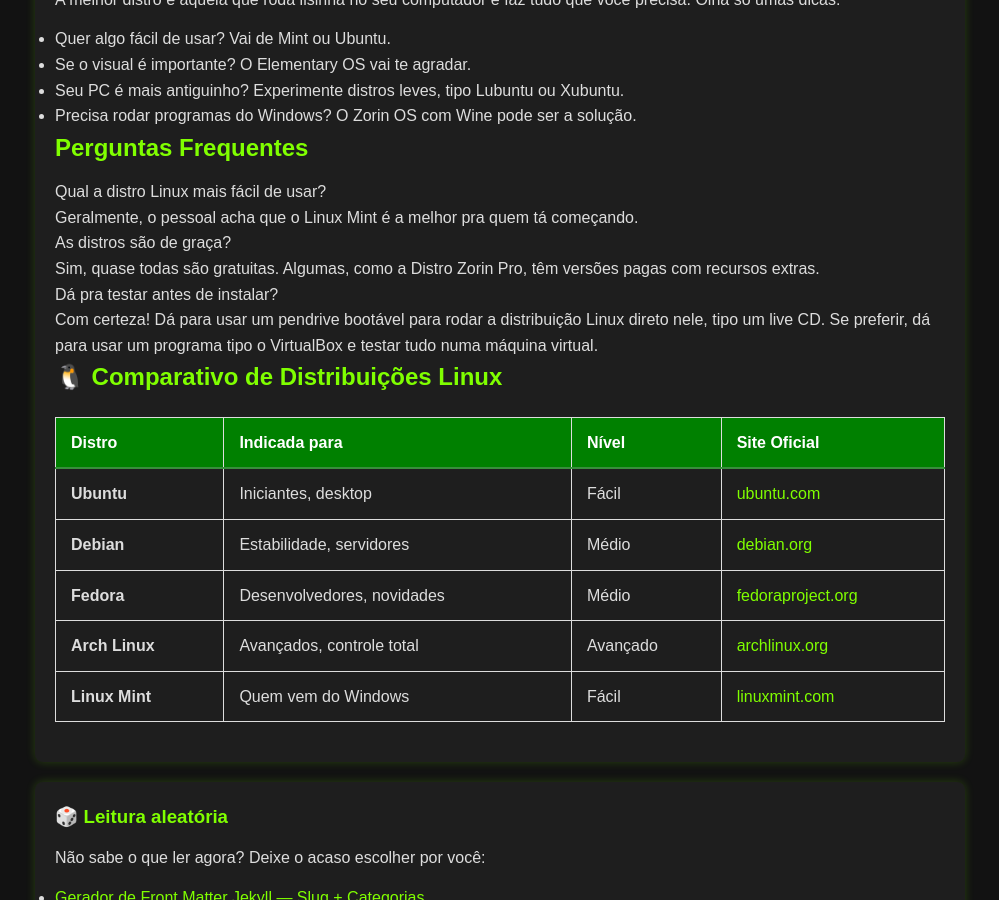
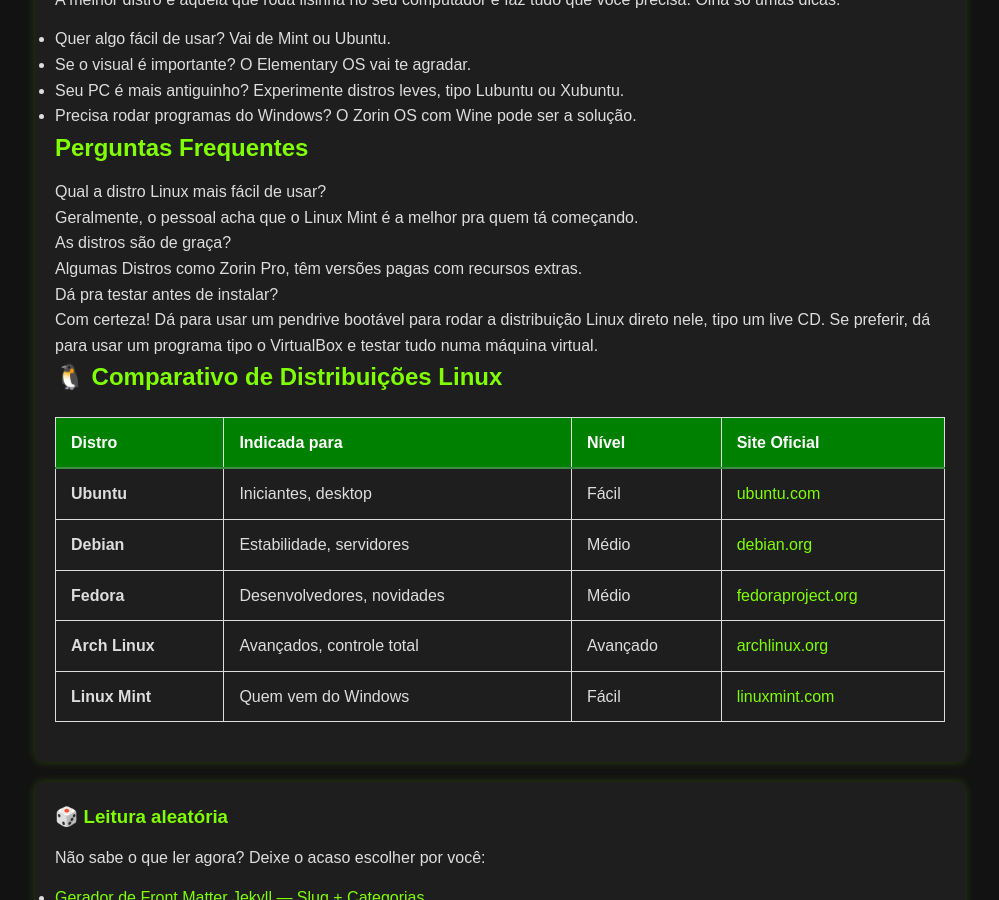
Before and after one commit to Piolinux/piolinux-site, a Jekyll site: the page built from _pages/principais-distribuicoes-linux-guia-para-escolher-a-sua.md, in a window 1280 px wide and 900 px high, scrolled down 1798 px. Shown: the whole window, without its empty margins (140-1139 px from the left). Built offline with Jekyll 4.4.1, drawn with Linux system fonts in a browser that asks for light colours.

Commit message:
Update principais-distribuicoes-linux-guia-para-escolher-a-sua.md

```diff
--- a/_pages/principais-distribuicoes-linux-guia-para-escolher-a-sua.md
+++ b/_pages/principais-distribuicoes-linux-guia-para-escolher-a-sua.md
@@ -122,7 +122,7 @@ permalink: /principais-distros-linux/
     <dd>Geralmente, o pessoal acha que o Linux Mint é a melhor pra quem tá começando.</dd>
 
     <dt>As distros são de graça?</dt>
-    <dd>Sim, quase todas são gratuitas. Algumas, como a Distro Zorin Pro, têm versões pagas com recursos extras.</dd>
+    <dd>Algumas Distros como Zorin Pro, têm versões pagas com recursos extras.</dd>
 
     <dt>Dá pra testar antes de instalar?</dt>
     <dd>Com certeza! Dá para usar um pendrive bootável para rodar a distribuição Linux direto nele, tipo um live CD. Se preferir, dá para usar um programa tipo o VirtualBox e testar tudo numa máquina virtual.</dd>
```
